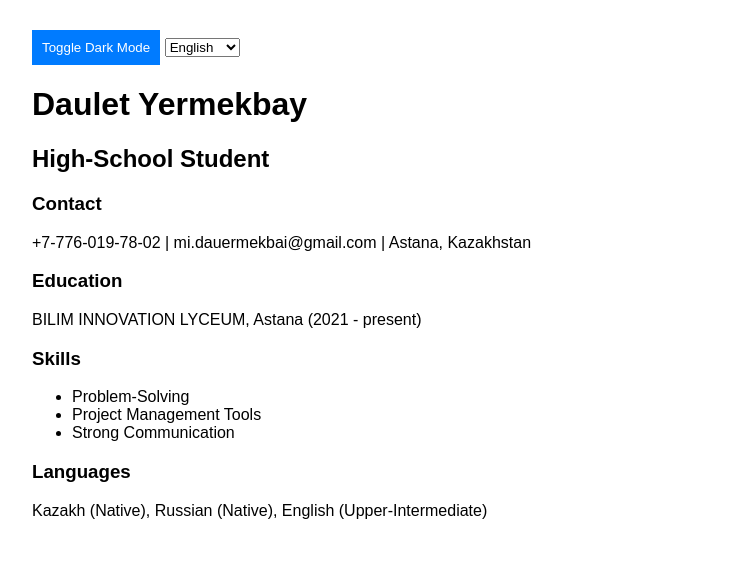
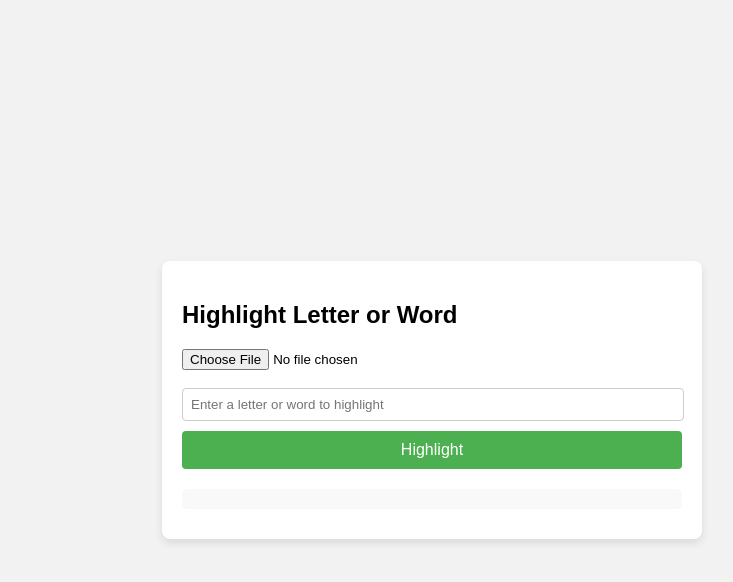
Before and after one commit to daUKa9/my-profile, a plain HTML site: page index.html in a window 1280 px wide. Shown: the whole page, without its empty margins (208-941 px from the left). Drawn offline with Linux system fonts and the light colour scheme.

Commit message:
Update index.html

```diff
--- a/index.html
+++ b/index.html
@@ -1,88 +1,116 @@
 <!DOCTYPE html>
+
 <html lang="en">
 <head>
   <meta charset="UTF-8">
-    <meta name="viewport" content="width=device-width, initial-scale=1.0">
-    <title>Daulet Yermekbay | Portfolio</title>
+  <title>Word Highlighter</title>
   <style>
-        body { font-family: Arial, sans-serif; transition: background 0.3s, color 0.3s; }
-        .dark-mode { background: #121212; color: white; }
-        .container { max-width: 800px; margin: auto; padding: 20px; }
-        .toggle-btn { padding: 10px; cursor: pointer; border: none; background: #007bff; color: white; }
-        .lang-select { margin-top: 10px; }
+    body {
+      font-family: Arial, sans-serif;
+      display: flex;
+      justify-content: center;
+      align-items: center;
+      height: 100vh;
+      background-color: #f2f2f2;
+      margin: 0;
+    }
+    .container {
+      background-color: #ffffff;
+      border-radius: 8px;
+      padding: 20px;
+      box-shadow: 0 4px 8px rgba(0, 0, 0, 0.1);
+      width: 500px;
+    }
+    #output {
+      margin-top: 20px;
+      white-space: pre-wrap;
+      background-color: #f9f9f9;
+      padding: 10px;
+      border-radius: 5px;
+      max-height: 300px;
+      overflow-y: auto;
+    }
+    strong {
+      background-color: yellow;
+    }
+    .counter {
+      margin-top: 10px;
+      font-weight: bold;
+      color: #333;
+    }
+    input[type="text"] {
+      width: calc(100% - 16px);
+      padding: 8px;
+      margin-bottom: 10px;
+      border: 1px solid #ccc;
+      border-radius: 4px;
+    }
+    button {
+      width: 100%;
+      padding: 10px;
+      background-color: #4CAF50;
+      border: none;
+      color: white;
+      font-size: 16px;
+      border-radius: 4px;
+      cursor: pointer;
+    }
+    button:hover {
+      background-color: #45a049;
+    }
   </style>
 </head>
 <body>
+
   <div class="container">
-        <button class="toggle-btn" onclick="toggleDarkMode()">Toggle Dark Mode</button>
-        <select class="lang-select" onchange="changeLanguage(this.value)">
-            <option value="en">English</option>
-            <option value="kk">Қазақша</option>
-            <option value="ru">Русский</option>
-        </select>
-        <h1 id="name">Daulet Yermekbay</h1>
-        <h2 id="title">High-School Student</h2>
-        <h3>Contact</h3>
-        <p id="contact">+7-776-019-78-02 | mi.dauermekbai@gmail.com | Astana, Kazakhstan</p>
-        <h3>Education</h3>
-        <p id="education">BILIM INNOVATION LYCEUM, Astana (2021 - present)</p>
-        <h3>Skills</h3>
-        <ul id="skills">
-            <li>Problem-Solving</li>
-            <li>Project Management Tools</li>
-            <li>Strong Communication</li>
-        </ul>
-        <h3>Languages</h3>
-        <p id="languages">Kazakh (Native), Russian (Native), English (Upper-Intermediate)</p>
+    <h2>Highlight Letter or Word</h2>
+    <input type="file" id="fileInput"><br><br>
+    <input type="text" id="wordInput" placeholder="Enter a letter or word to highlight">
+    <button onclick="processFile()">Highlight</button>
+    <div id="output"></div>
+    <div class="counter" id="counter"></div>
   </div>
 
   <script>
-        function toggleDarkMode() {
-            document.body.classList.toggle('dark-mode');
+    function escapeRegExp(string) {
+      return string.replace(/[.*+?^${}()|[\]\\]/g, '\\$&');
     }
 
-        const translations = {
-            "kk": {
-                "name": "Ермекбай Даулет",
-                "title": "Мектеп оқушысы",
-                "contact": "+7-776-019-78-02 | mi.dauermekbai@gmail.com | Астана, Қазақстан",
-                "education": "БИЛ, Астана (2021 - қазіргі уақытқа дейін)",
-                "skills": ["Мәселелерді шешу", "Жобаларды басқару құралдары", "Күшті қарым-қатынас"],
-                "languages": "Қазақша (Ана тілі), Орысша (Ана тілі), Ағылшын (Ортадан жоғары)"
-            },
-            "ru": {
-                "name": "Ермекбай Даулет",
-                "title": "Школьник",
-                "contact": "+7-776-019-78-02 | mi.dauermekbai@gmail.com | Астана, Казахстан",
-                "education": "БИЛ, Астана (2021 - настоящее время)",
-                "skills": ["Решение проблем", "Инструменты управления проектами", "Сильная коммуникация"],
-                "languages": "Казахский (Родной), Русский (Родной), Английский (Выше среднего)"
-            },
-            "en": {
-                "name": "Daulet Yermekbay",
-                "title": "High-School Student",
-                "contact": "+7-776-019-78-02 | mi.dauermekbai@gmail.com | Astana, Kazakhstan",
-                "education": "BILIM INNOVATION LYCEUM, Astana (2021 - present)",
-                "skills": ["Problem-Solving", "Project Management Tools", "Strong Communication"],
-                "languages": "Kazakh (Native), Russian (Native), English (Upper-Intermediate)"
+    function processFile() {
+      const fileInput = document.getElementById('fileInput');
+      const word = document.getElementById('wordInput').value;
+      const output = document.getElementById('output');
+      const counter = document.getElementById('counter');
+
+      if (!fileInput.files[0]) {
+        alert("Please upload a file first.");
+        return;
       }
+
+      if (!word) {
+        alert("Please enter a letter or word to highlight.");
+        return;
+      }
+
+      const reader = new FileReader();
+      reader.onload = function(e) {
+        let text = e.target.result;
+        const escapedWord = escapeRegExp(word);
+        const regex = new RegExp(escapedWord, 'gi');
+
+        // Подсветка и счетчик
+        const matches = [...text.matchAll(regex)];
+        const highlighted = text.replace(regex, '<strong>$&</strong>');
+        output.innerHTML = highlighted;
+
+        // Показать количество совпадений
+        counter.textContent = matches.length > 0
+          ? `Found ${matches.length} matches`
+          : "No matches found.";
       };
-
-        function changeLanguage(lang) {
-            document.getElementById('name').innerText = translations[lang].name;
-            document.getElementById('title').innerText = translations[lang].title;
-            document.getElementById('contact').innerText = translations[lang].contact;
-            document.getElementById('education').innerText = translations[lang].education;
-            document.getElementById('languages').innerText = translations[lang].languages;
-
-            let skillsList = document.getElementById('skills');
-            skillsList.innerHTML = '';
-            translations[lang].skills.forEach(skill => {
-                let li = document.createElement('li');
-                li.innerText = skill;
-                skillsList.appendChild(li);
-            });
+      reader.readAsText(fileInput.files[0]);
     }
   </script>
+
 </body>
 </html>
```
Lines whose indentation alone changed are shown as unchanged.
